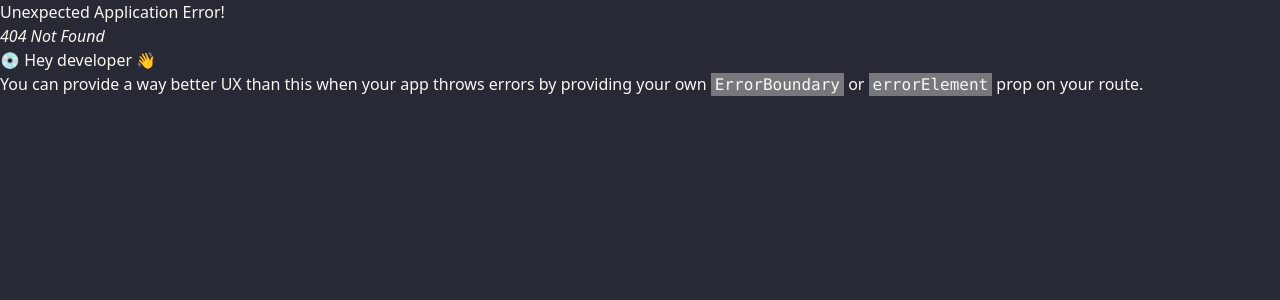
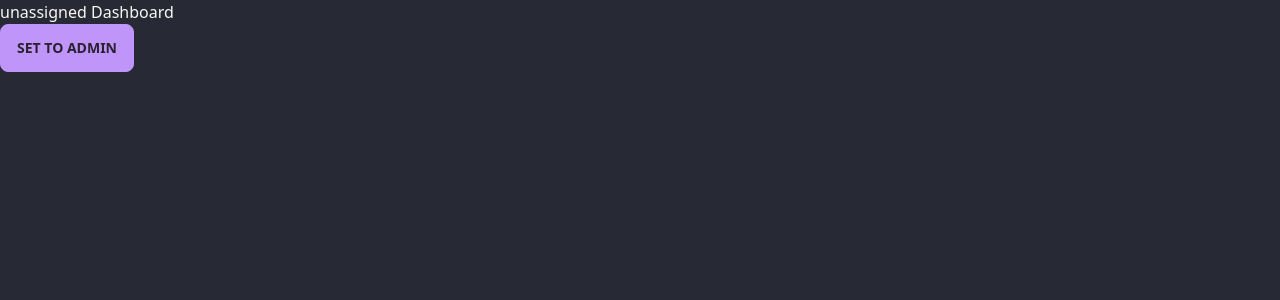
Before and after one commit to najmulhc/unitrack-client, a React (Vite) app: page /dashboard in a window 1280 px wide. Before the commit this address had no page. Shown: the top 300 px of the page. Built offline with nearby package versions, Linux system fonts and the light colour scheme.

Commit message:
dashboard setup for all roles is done

```diff
--- /dev/null
+++ b/src/components/dashboards/AdminDashboard.tsx
@@ -0,0 +1,37 @@
+import { useDispatch } from "react-redux";
+import { setRole } from "../../redux/reudcers/role";
+
+const AdminDashboard = () => {
+  const dispatch = useDispatch()
+  return (
+    <main>
+      <button
+        className="btn btn-secondary"
+        onClick={() => {
+          dispatch(setRole("unassigned"));
+        }}
+      >
+       Set To unassigned
+      </button>
+      <button
+        className="btn btn-secondary"
+        onClick={() => {
+          dispatch(setRole("student"));
+        }}
+      >
+       Set To student
+      </button>
+      <button
+        className="btn btn-primary"
+        onClick={() => {
+          dispatch(setRole("teacher"));
+        }}
+      >
+       Set To teacher
+      </button>
+
+    </main>
+  );
+};
+
+export default AdminDashboard;
--- /dev/null
+++ b/src/components/dashboards/StudentDashboard.tsx
@@ -0,0 +1,6 @@
+
+const StudentDashboard = () => {
+  return <div>StudentDashboard</div>;
+};
+
+export default StudentDashboard;
--- /dev/null
+++ b/src/components/dashboards/TeacherDashboard.tsx
@@ -0,0 +1,9 @@
+const TeacherDashboard = () => {
+    return (
+        <main>
+            Teacher Dashboard
+        </main>
+    )
+};
+
+export default TeacherDashboard;
--- /dev/null
+++ b/src/components/dashboards/UnassignedDashboard.tsx
@@ -0,0 +1,24 @@
+import { useDispatch } from "react-redux";
+import { setRole } from "../../redux/reudcers/role";
+import { useSelector } from "react-redux";
+import { Store } from "../../redux/store";
+
+const UnassignedDashboard = () => {
+  const dispatch = useDispatch();
+  const { role } = useSelector((state: Store) => state.role);
+  return (
+    <main>
+      <h1>{role} Dashboard</h1>
+      <button
+        className="btn btn-secondary"
+        onClick={() => {
+          dispatch(setRole("admin"));
+        }}
+      >
+        Set To admin
+      </button>
+    </main>
+  );
+};
+
+export default UnassignedDashboard;
--- a/src/pages/Home.tsx
+++ b/src/pages/Home.tsx
@@ -1,9 +1,13 @@
+import { useSelector } from "react-redux";
 import PageContainer from "../components/PageContainer";
+import { Store } from "../redux/store";
 
 const Home = () => {
+  const { role } = useSelector((state: Store) => state);
   return (
     <PageContainer>
       <h1>This is heading one</h1>
+      <h2>{role}</h2>
     </PageContainer>
   );
 };
--- /dev/null
+++ b/src/pages/dashboard/Dashboard.tsx
@@ -0,0 +1,23 @@
+import { useSelector } from "react-redux";
+import { Role } from "../../types";
+import AdminDashboard from "../../components/dashboards/AdminDashboard";
+import StudentDashboard from "../../components/dashboards/StudentDashboard";
+import TeacherDashboard from "../../components/dashboards/TeacherDashboard";
+import UnassignedDashboard from "../../components/dashboards/UnassignedDashboard";
+import { Store } from "../../redux/store";
+
+const Dashboard = () => {
+  const { role }: { role: Role } = useSelector((state: Store) => state.role);
+
+  if (role === "admin") {
+    return <AdminDashboard />;
+  } else if (role === "student") {
+    return <StudentDashboard />;
+  } else if (role === "teacher") {
+    return <TeacherDashboard />;
+  } else {
+    return <UnassignedDashboard />;
+  }
+};
+
+export default Dashboard;
--- /dev/null
+++ b/src/redux/reudcers/role.ts
@@ -0,0 +1,21 @@
+import { createSlice } from "@reduxjs/toolkit";
+import { Role } from "../../types";
+import type { PayloadAction } from "@reduxjs/toolkit";
+
+const initialState: {role:Role} = {
+  role: "unassigned"
+}
+
+const roleSlice= createSlice({
+  name: "role",
+  initialState,
+  reducers: {
+    setRole: (state, action: PayloadAction<Role>) => {
+
+      state.role = action.payload;
+    },
+  },
+});
+
+export const { setRole } = roleSlice.actions;
+export default roleSlice.reducer;
--- /dev/null
+++ b/src/redux/store.ts
@@ -0,0 +1,12 @@
+import { configureStore } from "@reduxjs/toolkit";
+import roleReducer from "./reudcers/role";
+
+const store = configureStore({
+  reducer: {
+    role: roleReducer,
+  },
+});
+
+export type Store = ReturnType<typeof store.getState>;
+
+export default store;
--- a/src/router/routes.tsx
+++ b/src/router/routes.tsx
@@ -2,6 +2,7 @@ import { createBrowserRouter } from "react-router-dom";
 import Home from "../pages/Home";
 import Login from "../pages/auth/Login";
 import Register from "../pages/auth/Register";
+import Dashboard from "../pages/dashboard/Dashboard";
 
 const router = createBrowserRouter([
   {
@@ -16,6 +17,10 @@ const router = createBrowserRouter([
     path: "/register",
     element: <Register />,
   },
+  {
+    path: "/dashboard",
+    element: <Dashboard/>
+  }
 ]);
 
 export default router;
--- a/src/types.d.ts
+++ b/src/types.d.ts
@@ -0,0 +1 @@
+export type Role = "admin" | "unassigned" | "teacher" | "student";
```
Also changed, not shown: src/App.tsx (+6 -7 lines), src/pages/dashboard/DashboardHome.tsx (deleted), 1 other file (tests, documents, lock files or other folders).
